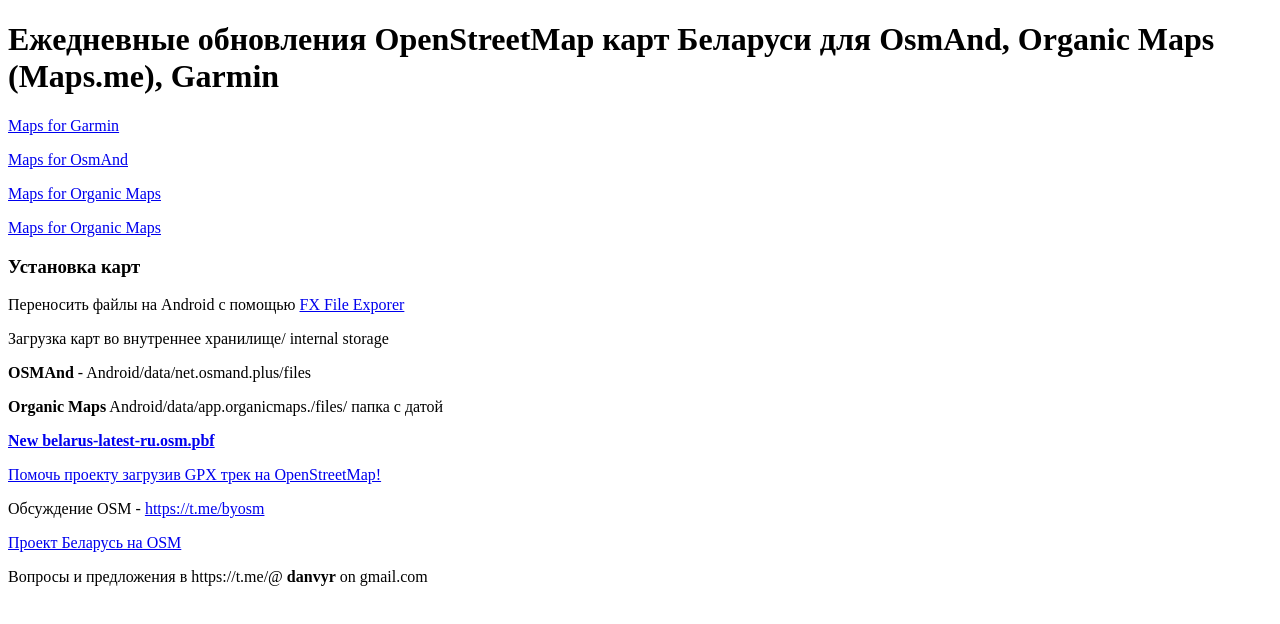
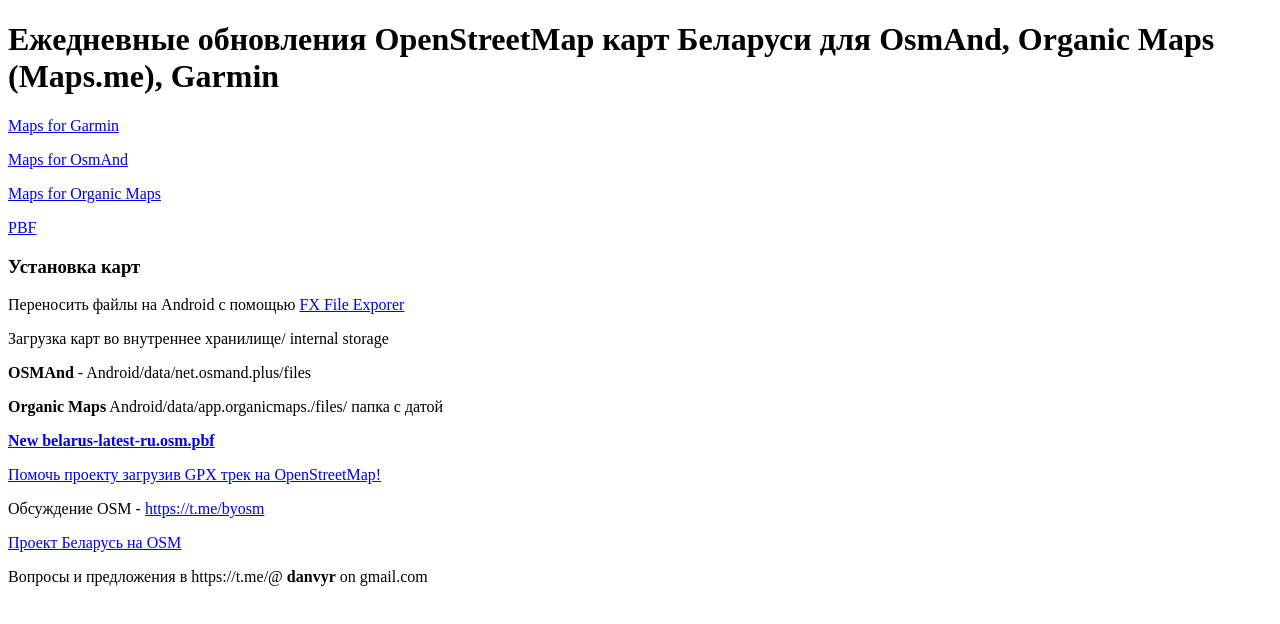
Before and after one commit to danvyr/osmmapsconverter, a plain HTML site: page html/index.html in a window 1280 px wide. Drawn offline with Linux system fonts and the light colour scheme.

```diff
--- a/html/index.html
+++ b/html/index.html
@@ -17,7 +17,7 @@
 
     <p><a href="/organicmap/">Maps for Organic Maps </a></p>
 
-    <p><a href="/pbf/">Maps for Organic Maps </a></p>
+    <p><a href="/pbf/">PBF  </a></p>
 
 
     <h3>Установка карт</h2>
```
